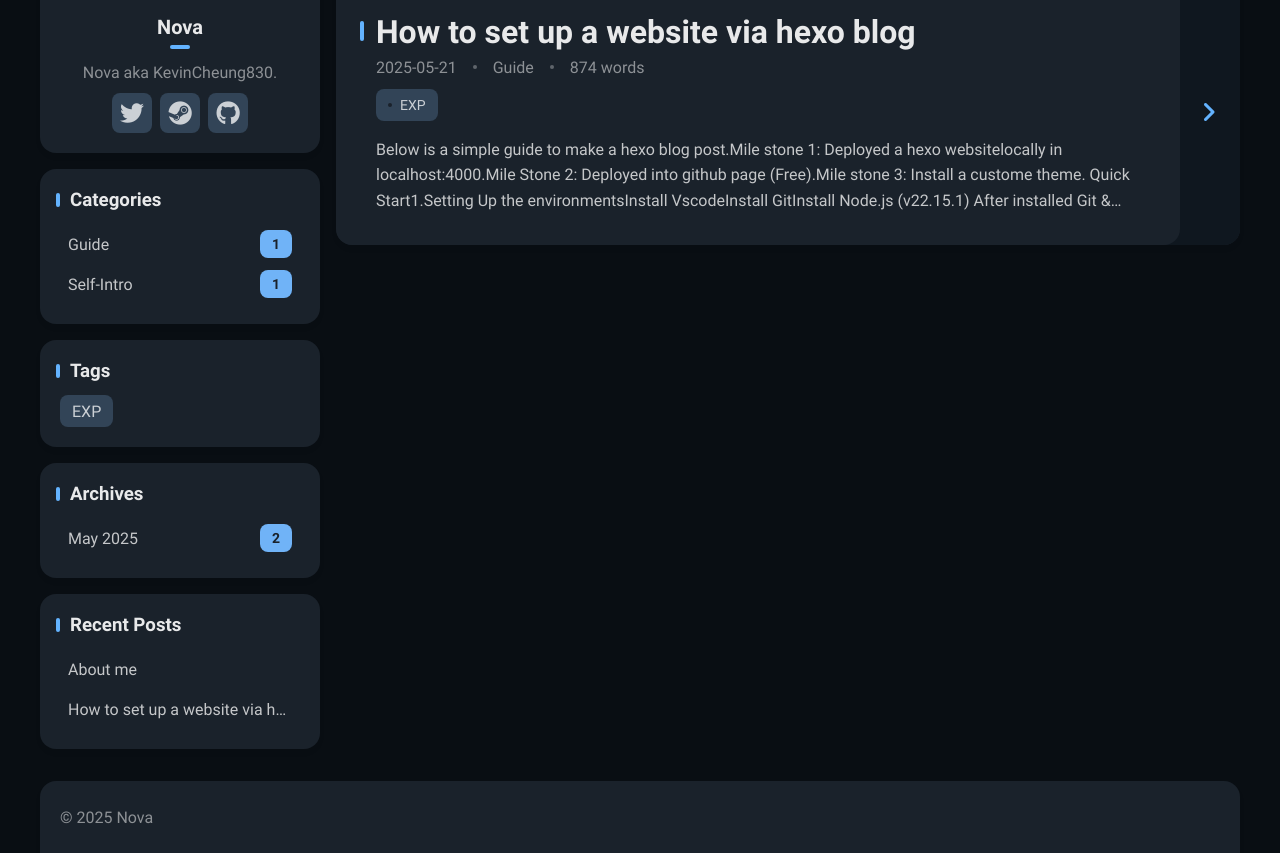
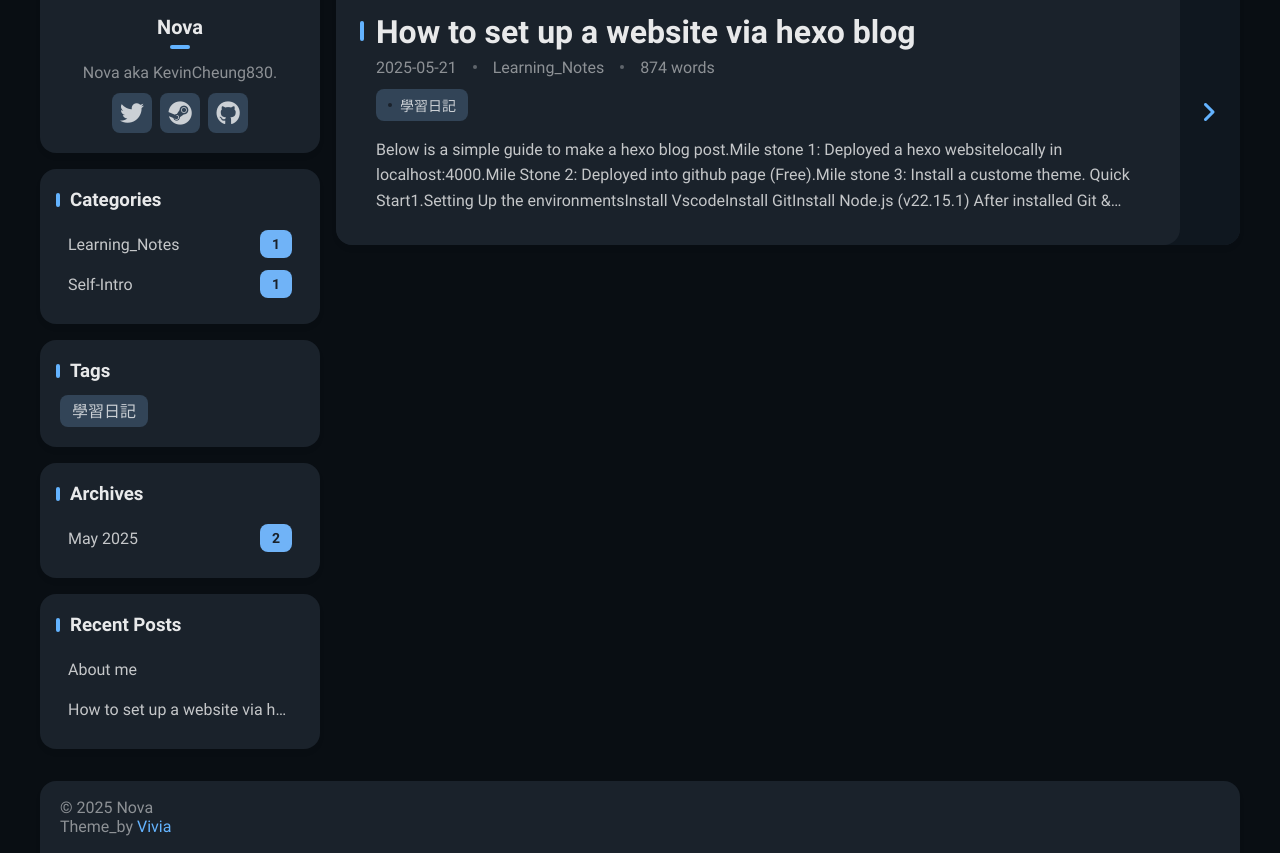
Before and after one commit to KevinCheung830/KevinCheung830.github.io, a plain HTML site: page index.html in a window 1280 px wide. Shown: the part 637-1490 px from the top of the page. Drawn offline with Linux system fonts and the light colour scheme.

Commit message:
Site updated: 2025-07-04 16:08:31

```diff
--- a/css/style.css
+++ b/css/style.css
@@ -364,8 +364,10 @@ body {
   grid-column: 1;
 }
 @media screen and (max-width: 767px) {
+
   #main-grid {
     grid-template-columns: auto auto;
+    width: 90%;
   }
   #main-grid #sidebar-wrapper {
     grid-row: 3;
@@ -557,6 +559,7 @@ navbar,
   .comment-card .main-title,
   .archive-main-card .archive-title {
     font-size: 28px;
+    width: 95%;
   }
 }
 .article-entry a,
--- a/index.html
+++ b/index.html
@@ -138,8 +138,8 @@
     <div class="widget">
       <h3 class="widget-title">Categories</h3>
       <div class="category-box">
-            <a class="category-link" href="/categories/Guide/">
-                Guide
+            <a class="category-link" href="/categories/Learning-Notes/">
+                Learning_Notes
                 <div class="category-count">1</div>
             </a>
 
@@ -157,7 +157,7 @@
   <div class="widget-wrap">
     <div class="widget">
       <h3 class="widget-title">Tags</h3>
-      <ul class="widget-tag-list" itemprop="keywords"><li class="widget-tag-list-item"><a class="widget-tag-list-link" href="/tags/EXP/" rel="tag">EXP</a></li></ul>
+      <ul class="widget-tag-list" itemprop="keywords"><li class="widget-tag-list-item"><a class="widget-tag-list-link" href="/tags/%E5%AD%B8%E7%BF%92%E6%97%A5%E8%A8%98/" rel="tag">學習日記</a></li></ul>
     </div>
   </div>
 
@@ -305,7 +305,7 @@
           <div class="need-seperator meta-info">
             <div class="meta-cate-flex">
 
-  <a class="meta-cate-link" href="/categories/Guide/">Guide</a>
+  <a class="meta-cate-link" href="/categories/Learning-Notes/">Learning_Notes</a>
 
 </div>
 
@@ -315,7 +315,7 @@
           </div>
         </div>
 
-  <ul class="article-tag-list" itemprop="keywords"><li class="article-tag-list-item"><a class="article-tag-list-link" href="/tags/EXP/" rel="tag">EXP</a></li></ul>
+  <ul class="article-tag-list" itemprop="keywords"><li class="article-tag-list-item"><a class="article-tag-list-link" href="/tags/%E5%AD%B8%E7%BF%92%E6%97%A5%E8%A8%98/" rel="tag">學習日記</a></li></ul>
 
       </header>
       <div class="e-content article-entry" itemprop="articleBody">
@@ -363,6 +363,7 @@ Remarks: The command sudo is optional, if you use sudo (super user do –compute
   <div id="footer-info" class="inner">
 
     &copy; 2025 Nova<br>
+    Theme_by <a target="_blank" rel="noopener" href="https://github.com/saicaca/hexo-theme-vivia">Vivia</a>
   </div>
 </footer>
 
```
Also changed, not shown: 2025/05/21/hello-world/index.html (+8 -7 lines), 2025/05/21/me/index.html (+4 -3 lines), about/index.html (+4 -3 lines), archives/2025/05/index.html (+5 -4 lines), archives/2025/index.html (+5 -4 lines), archives/index.html (+5 -4 lines), categories/Learning-Notes/index.html (renamed from categories/Guide/index.html, +7 -6 lines), categories/Self-Intro/index.html (+4 -3 lines), tags/學習日記/index.html (renamed from tags/EXP/index.html, +7 -6 lines).
